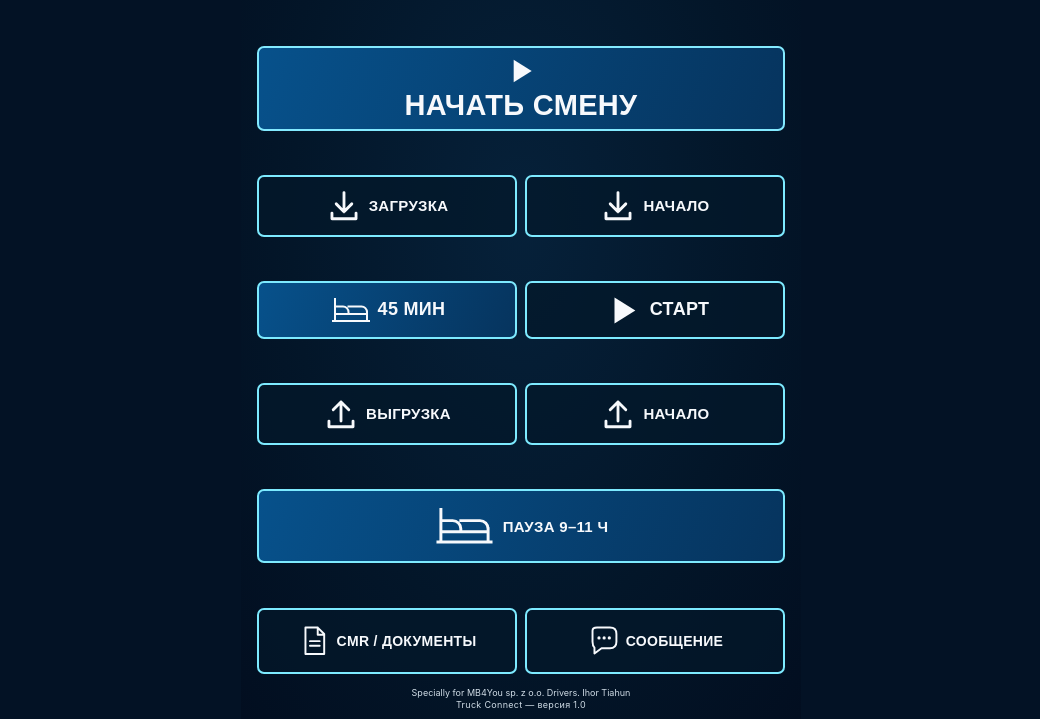
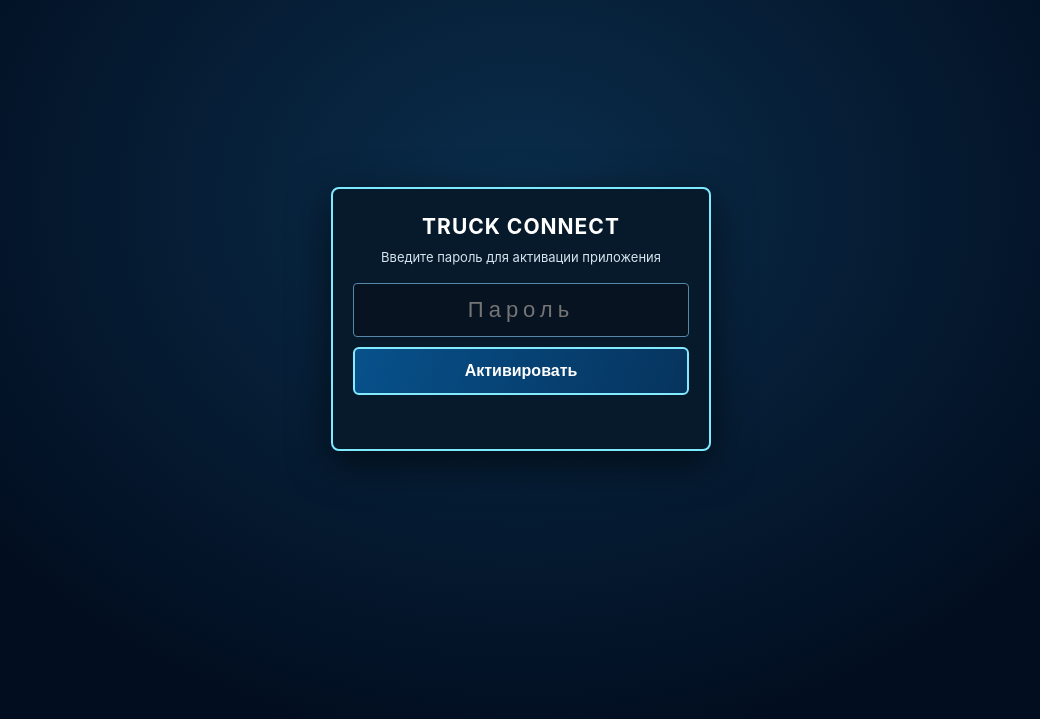
Before and after one commit to Kein173/truck-connect-quick, a plain HTML site: page index.html in a window 1280 px wide. Shown: the part 81-800 px from the top of the page, without its empty margins (119-1159 px from the left). Drawn offline with Linux system fonts and the light colour scheme.

Commit message:
Add files via upload

```diff
--- a/index.html
+++ b/index.html
@@ -12,6 +12,15 @@
 :root{color-scheme:dark;--bg:#031225;--panel:#061a2b;--panel2:#0b4777;--line:#7deaff;--text:#f7f9fc;--muted:#d4e4ef;--accent:#8deaff}
 *{box-sizing:border-box}
 html,body{min-height:100%;width:100%;max-width:100%;overflow-x:hidden;background:var(--bg)}
+body:not(.tcq-activated) .app{visibility:hidden!important}
+#activationGate{position:fixed;inset:0;z-index:2147483647;display:none;align-items:center;justify-content:center;padding:24px;background:radial-gradient(ellipse at 50% 35%,#0a2d4b,#020e20 75%)}
+#activationGate.visible{display:flex}
+#activationCard{width:min(100%,380px);padding:25px 20px;background:#061a2b;border:2px solid #7deaff;border-radius:8px;box-shadow:0 12px 40px #0009;text-align:center}
+#activationCard h1{font-size:21px;letter-spacing:1px;margin:0 0 10px;color:#fff}
+#activationCard p{font-size:13px;color:#d4e4ef;margin:0 0 18px}
+#activationCard input{text-align:center;letter-spacing:5px;font-size:22px}
+#activationError{min-height:20px;margin-top:9px;color:#ff8b8b;font-size:12px}
+#activationSubmit{width:100%;margin-top:10px;background:linear-gradient(110deg,#07518b,#06345e);border-color:#83eaff;color:#fff;font-size:16px;min-height:48px;border-radius:6px}
 body{margin:0;color:var(--text);font-family:-apple-system,BlinkMacSystemFont,"Segoe UI",Arial,sans-serif}
 .app{width:min(100%,560px);min-height:100dvh;margin:0 auto;padding:calc(22px + env(safe-area-inset-top)) 16px calc(20px + env(safe-area-inset-bottom));display:flex;flex-direction:column;background:radial-gradient(ellipse at 50% 38%,#06213a 0%,#031629 58%,#020e20 100%)}
 header{flex:none;display:flex;align-items:center;justify-content:space-between;gap:12px;margin-bottom:17px}
@@ -383,6 +392,15 @@ section.hidden,
 <meta name="apple-mobile-web-app-status-bar-style" content="black-translucent">
 </head>
 <body>
+<div id="activationGate" class="visible" role="dialog" aria-modal="true" aria-labelledby="activationTitle">
+ <div id="activationCard">
+  <h1 id="activationTitle">TRUCK CONNECT</h1>
+  <p>Введите пароль для активации приложения</p>
+  <input id="activationPassword" type="password" inputmode="numeric" autocomplete="off" maxlength="12" placeholder="Пароль" aria-label="Пароль активации">
+  <button id="activationSubmit" class="btn">Активировать</button>
+  <div id="activationError" aria-live="polite"></div>
+ </div>
+</div>
 <div class="app">
 <header>
  <div class="brandline">
@@ -556,6 +574,15 @@ $("openMail").onclick=()=>{const email=localStorage.getItem("tcq_email")||"";con
 $("messageBtn").onclick=()=>{$("customText").value="";show("compose")};
 $("sendCustom").onclick=()=>{const txt=$("customText").value.trim();if(txt)openWA(txt)};
 applyLang();
+// One-time local activation. This is a convenience gate, not strong security:
+// the shared code is client-side and can be discovered by a technically skilled user.
+const TCQ_ACTIVATION_CODE="32540";
+const TCQ_ACTIVATION_KEY="tcq_device_activated_v1";
+const activationGate=$("activationGate"),activationInput=$("activationPassword"),activationError=$("activationError");
+function unlockThisDevice(){localStorage.setItem(TCQ_ACTIVATION_KEY,"1");document.body.classList.add("tcq-activated");activationGate.classList.remove("visible");activationInput.value="";}
+if(localStorage.getItem(TCQ_ACTIVATION_KEY)==="1"){document.body.classList.add("tcq-activated");activationGate.classList.remove("visible");}
+$("activationSubmit").onclick=()=>{if(activationInput.value===TCQ_ACTIVATION_CODE){unlockThisDevice();}else{activationError.textContent="Неверный пароль. Проверьте код и попробуйте ещё раз.";activationInput.value="";activationInput.focus();}};
+activationInput.addEventListener("keydown",e=>{if(e.key==="Enter")$("activationSubmit").click();});
 if("serviceWorker" in navigator && location.protocol.startsWith("http"))navigator.serviceWorker.register("./sw.js").catch(()=>{});
 </script>
 
--- a/sw.js
+++ b/sw.js
@@ -1,4 +1,4 @@
-const CACHE='tc-quick-v31';
+const CACHE='tc-quick-v32';
 self.addEventListener('install',e=>e.waitUntil((async()=>{const c=await caches.open(CACHE);await c.addAll(['./','./index.html','./manifest.webmanifest','./icon-192.png','./icon-512.png','./apple-touch-icon.png']);await self.skipWaiting()})()));
 self.addEventListener('activate',e=>e.waitUntil((async()=>{const keys=await caches.keys();await Promise.all(keys.filter(k=>k.startsWith('tc-quick-')&&k!==CACHE).map(k=>caches.delete(k)));await self.clients.claim()})()));
 self.addEventListener('fetch',e=>{if(e.request.method!=='GET')return;const url=new URL(e.request.url);if(url.pathname.endsWith('/index.html')||url.pathname.endsWith('/truck-connect-quick/')){e.respondWith(fetch(e.request).then(r=>{const copy=r.clone();caches.open(CACHE).then(c=>c.put(e.request,copy));return r}).catch(()=>caches.match(e.request)));return;}e.respondWith(caches.match(e.request).then(r=>r||fetch(e.request)));});
```
